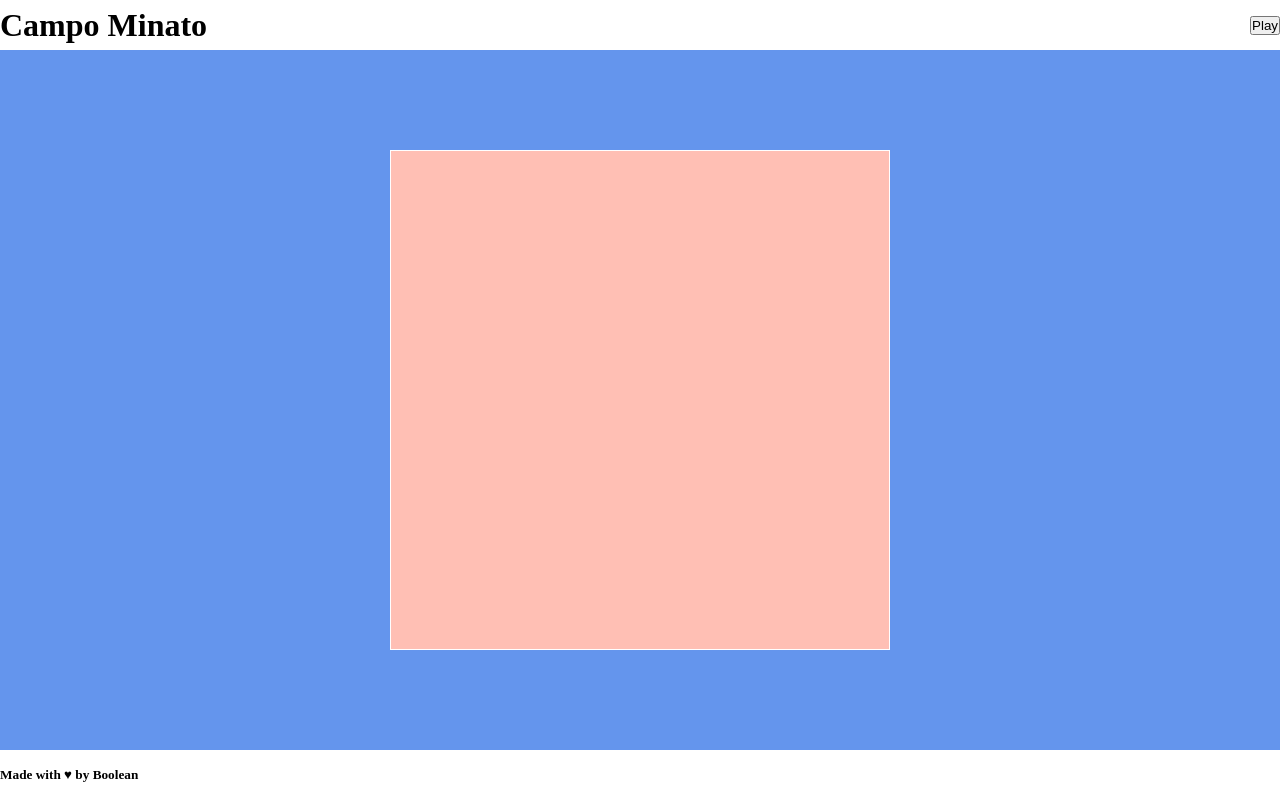
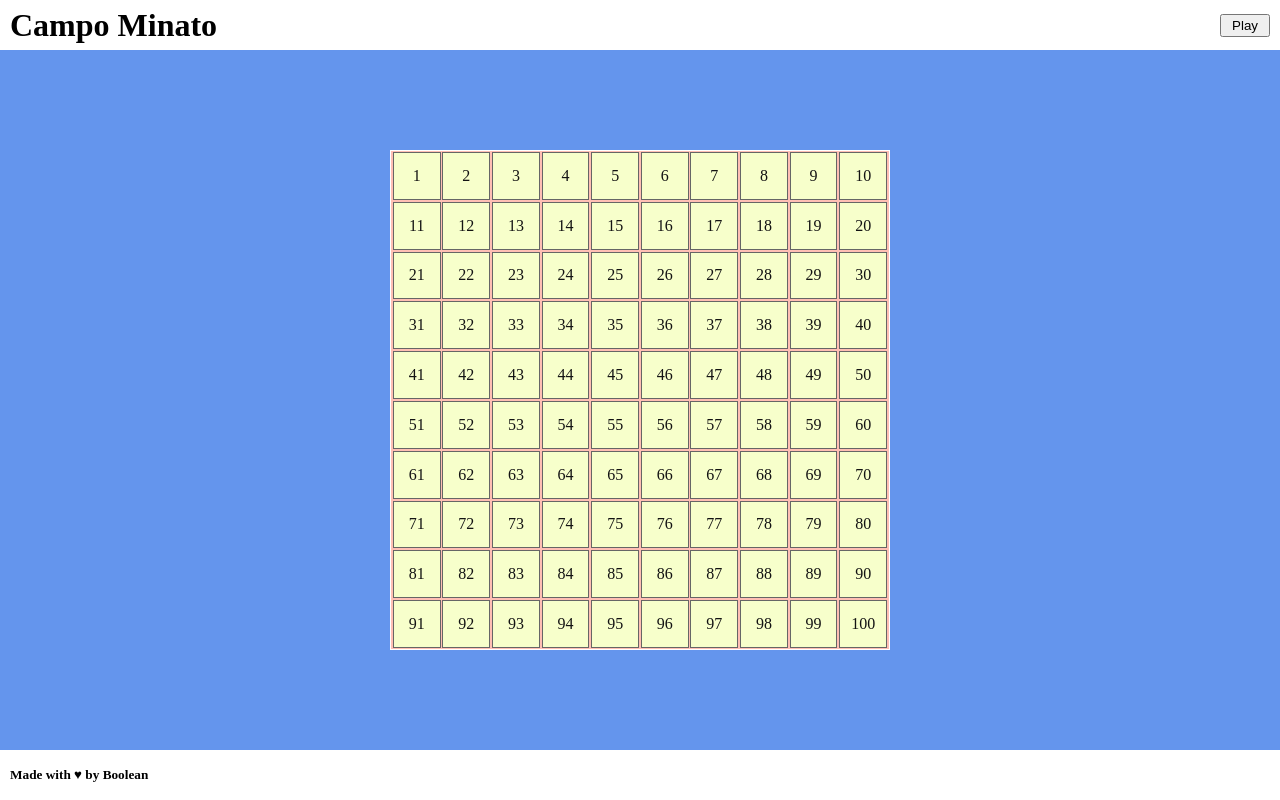
Before and after one commit to ClaudioLeone/js-campominato-grid, a plain HTML site: page index.html in a window 1280 px wide. Both pictures are taken after a click on the button "Play". Drawn offline with Linux system fonts and the light colour scheme.

Commit message:
Completed exercise [logic and web page rendering]

```diff
--- a/CSS/style.css
+++ b/CSS/style.css
@@ -4,10 +4,22 @@
     box-sizing: border-box;
 }
 
+.h-margin{
+    margin: 0 10px 0 10px;
+}
+
+.display-none{
+    display: none;
+}
+
 .top-btm-navs{
     height: 50px;
     align-items: center;
     justify-content: space-between;
+}
+
+.play-btn{
+    padding: 2px 10px;
 }
 
 .flex{
@@ -33,8 +45,20 @@
 }
 
 .cell{
+    display: flex;
+    align-items: center;
+    justify-content: center;
     height: 47.8px;
     width: calc(100% / 10 - 2px);
-    background-color: coral;
-    border: 1px solid white;
+    background-color: #f7ffcb;
+    color: rgb(19, 19, 19);
+    border: 1px solid #666666;
 }
+
+.cell:hover{
+    cursor: pointer;
+}
+
+.light-blue{
+    background-color: lightblue;
+}
--- a/JS/script.js
+++ b/JS/script.js
@@ -8,18 +8,46 @@
 */
 
 const cellTotNum = 100;
-const genGrid = genNumArray(cellTotNum, 1);
+const numbers = genNumArray(cellTotNum, 1);
 
-//FUNCTIONS
+const cellGrid = document.querySelector(".grid-row");
+for (let i = 0; i < numbers.length; i++) {
+    const currentNumber = numbers[i];
+    const addContent = genCell(currentNumber);
+    addContent.addEventListener("click", handleItemClick)
+    cellGrid.append(addContent);
+}
+
+const playBtn = document.querySelector(".play-btn");
+playBtn.addEventListener("click", function () {
+    const content = document.querySelector(".grid-row");
+    content.classList.remove("display-none");
+    content.classList.add("flex")
+});
+
+
+//FUNCTIONS//
 
 //Genera un array di numeri interi da 1 a 100 disposti sequenzialmente
 function genNumArray(totalNum, firstNum) {
     const numArray = [];
-    console.log(numArray);
     for (let i = firstNum; i <= totalNum; i++) {
         numArray.push(i);
         // console.log(i);
     }
 
     return numArray;
-  }
+}
+
+//Genera una nuova cella con uno span per l'inserimento del testo
+function genCell(text) {
+    const newCell = document.createElement("div");
+    newCell.classList.add("cell");
+    newCell.innerHTML = `<span>${text}</span>`;
+    return newCell;
+}
+
+//Gestisce il click dell'utente per un particolare caso [far diventare azzurre le celle che si cliccano]
+function handleItemClick() {
+    this.classList.add("light-blue");
+}
--- a/index.html
+++ b/index.html
@@ -9,26 +9,22 @@
 </head>
 <body>
     <header>
-        <div class="top-btm-navs flex">
-                    <!-- <div class="logo">
-            <img src="" alt="">
-        </div> -->
-        <h1>Campo Minato</h1>
-
-        <button>Play</button>
+        <div class="top-btm-navs flex h-margin">
+            <h1>Campo Minato</h1>
+            <button class="play-btn">Play</button>
         </div>
     </header>
+
     <div class="container flex">
         <div class="grid-container">
-            <div class="grid-row flex">
-                <!-- <div class="cell"></div>                -->
+            <div class="grid-row display-none">
+                <!-- <div class="cell"></div> -->
             </div>
         </div>
-
     </div>
 
     <footer>
-        <div class="top-btm-navs flex">
+        <div class="top-btm-navs flex h-margin">
             <h5>Made with &hearts; by Boolean</h5>
         </div>
     </footer>
```
